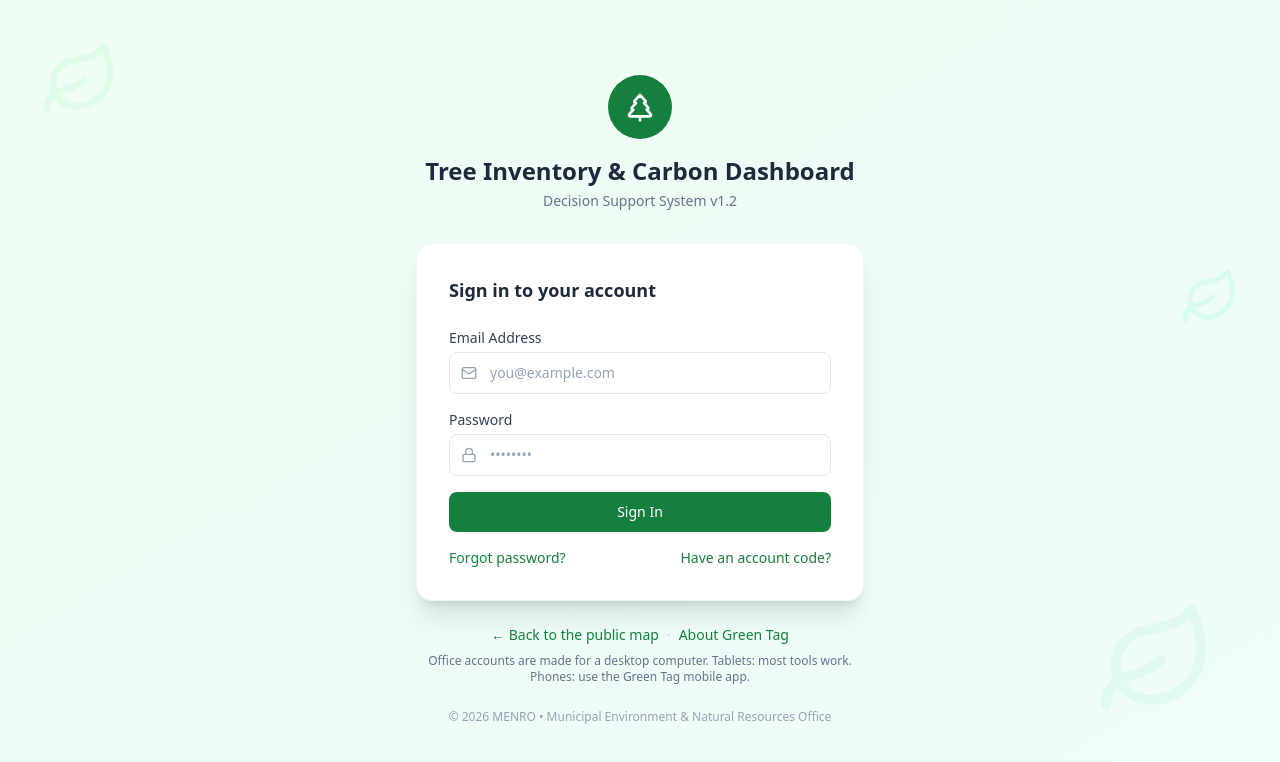
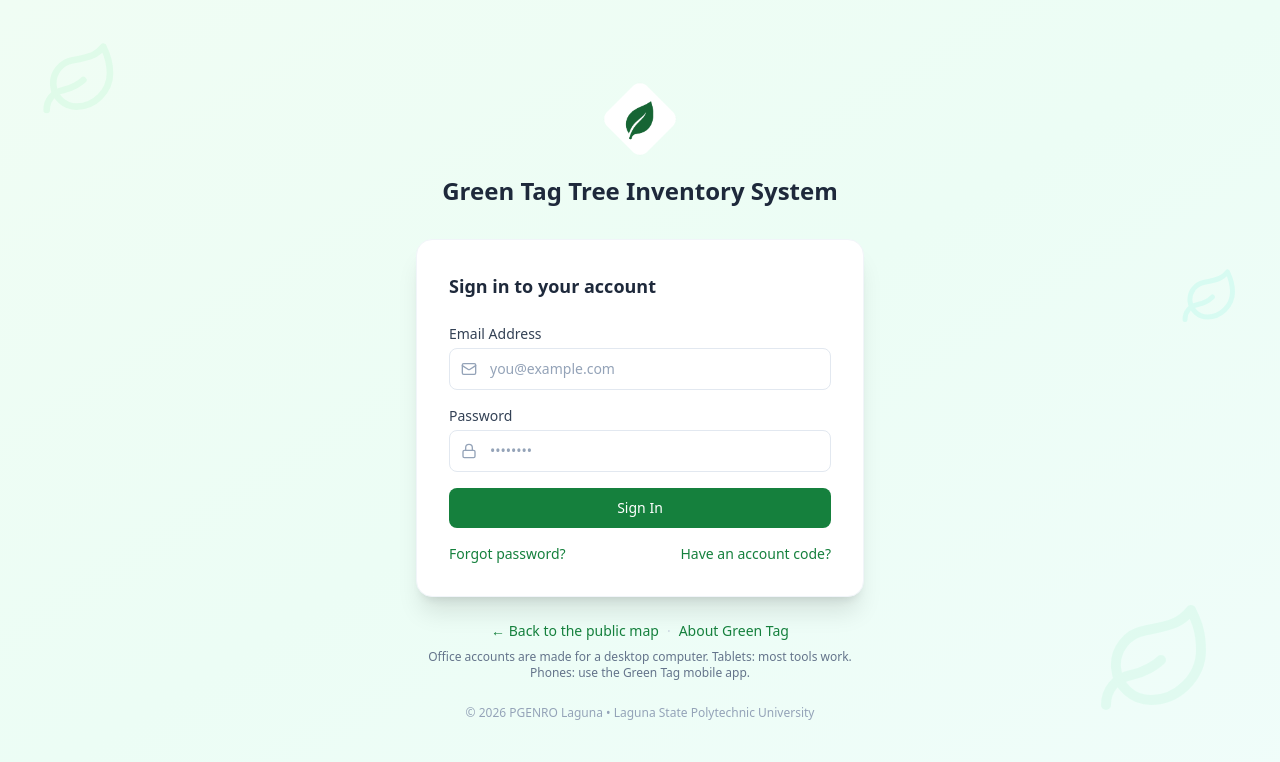
Before and after one commit to UjeiRakstar/menro-tree-inventory-web, a React (Vite) app: page /login in a window 1280 px wide. Shown: the top 762 px of the page. Built offline with nearby package versions, Linux system fonts and the light colour scheme; no server answers.

Commit message:
fix: the sign-in page carries Green Tag's logo and name, credited to PGENRO and LSPU
The title is Green Tag Tree Inventory System, the version line is gone, and
the footer no longer reads MENRO.

Co-Authored-By: Claude Opus 5.5 <noreply@anthropic.com>

```diff
--- a/src/pages/Login.jsx
+++ b/src/pages/Login.jsx
@@ -1,7 +1,8 @@
 import { useState } from 'react';
 import { Link, useNavigate } from 'react-router-dom';
-import { TreePine, Mail, Lock, Leaf } from 'lucide-react';
+import { Mail, Lock, Leaf } from 'lucide-react';
 import { supabase } from '../supabaseClient.js';
+import greenTagLogo from '../assets/GreenTag_Logo.png';
 
 export default function Login() {
   const navigate = useNavigate();
@@ -65,11 +66,8 @@ export default function Login() {
       <div className="relative w-full max-w-md">
         {/* Logo / Brand */}
         <div className="text-center mb-8">
-          <div className="inline-flex items-center justify-center w-16 h-16 rounded-full bg-green-700 text-white mb-4">
-            <TreePine size={32} />
-          </div>
-          <h1 className="text-2xl font-bold text-slate-800">Tree Inventory & Carbon Dashboard</h1>
-          <p className="text-sm text-slate-500 mt-1">Decision Support System v1.2</p>
+          <img src={greenTagLogo} alt="" aria-hidden="true" className="mx-auto mb-4 h-20 w-20 object-contain" />
+          <h1 className="text-2xl font-bold text-slate-800">Green Tag Tree Inventory System</h1>
         </div>
 
         {/* Login Card */}
@@ -166,7 +164,7 @@ export default function Login() {
         </p>
 
         <p className="text-center text-xs text-slate-400 mt-6">
-          © 2026 MENRO • Municipal Environment & Natural Resources Office
+          © 2026 PGENRO Laguna • Laguna State Polytechnic University
         </p>
       </div>
     </div>
```
Also changed, not shown: 1 other file (tests, documents, lock files or other folders).
